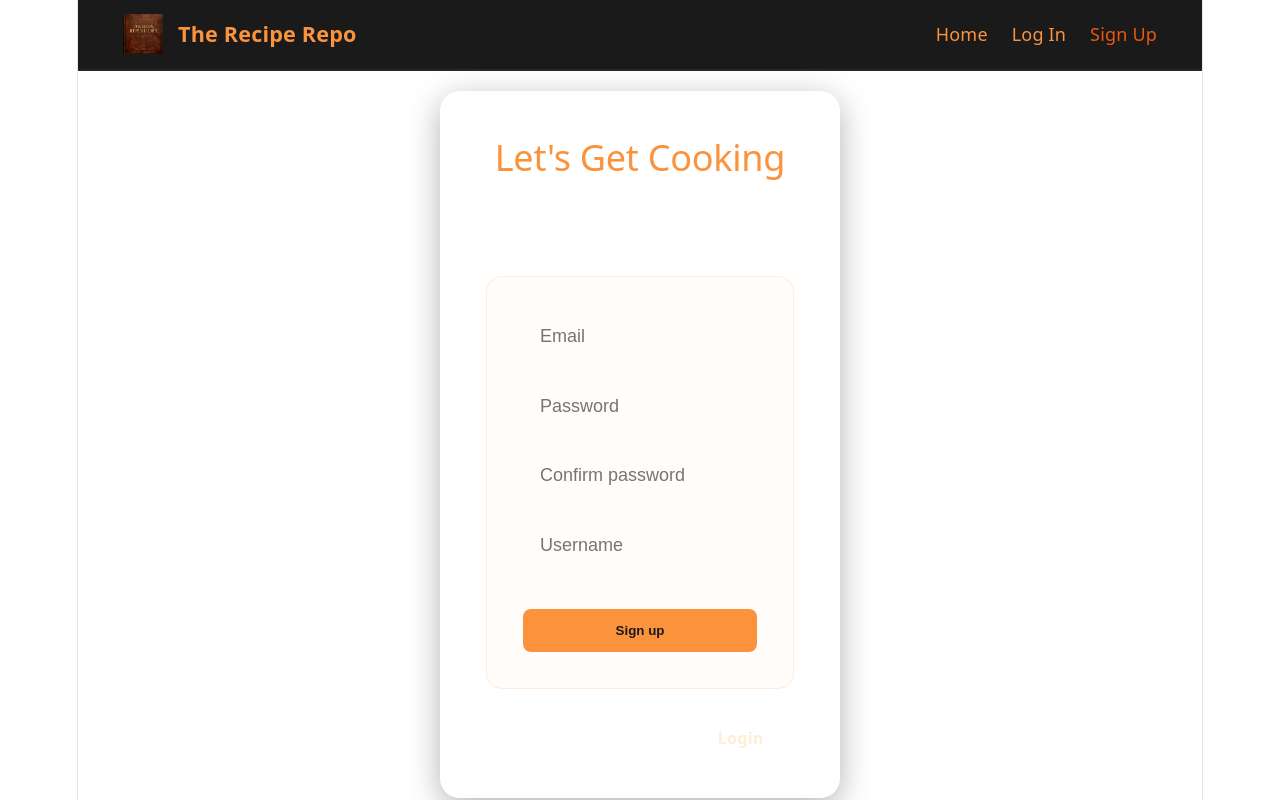
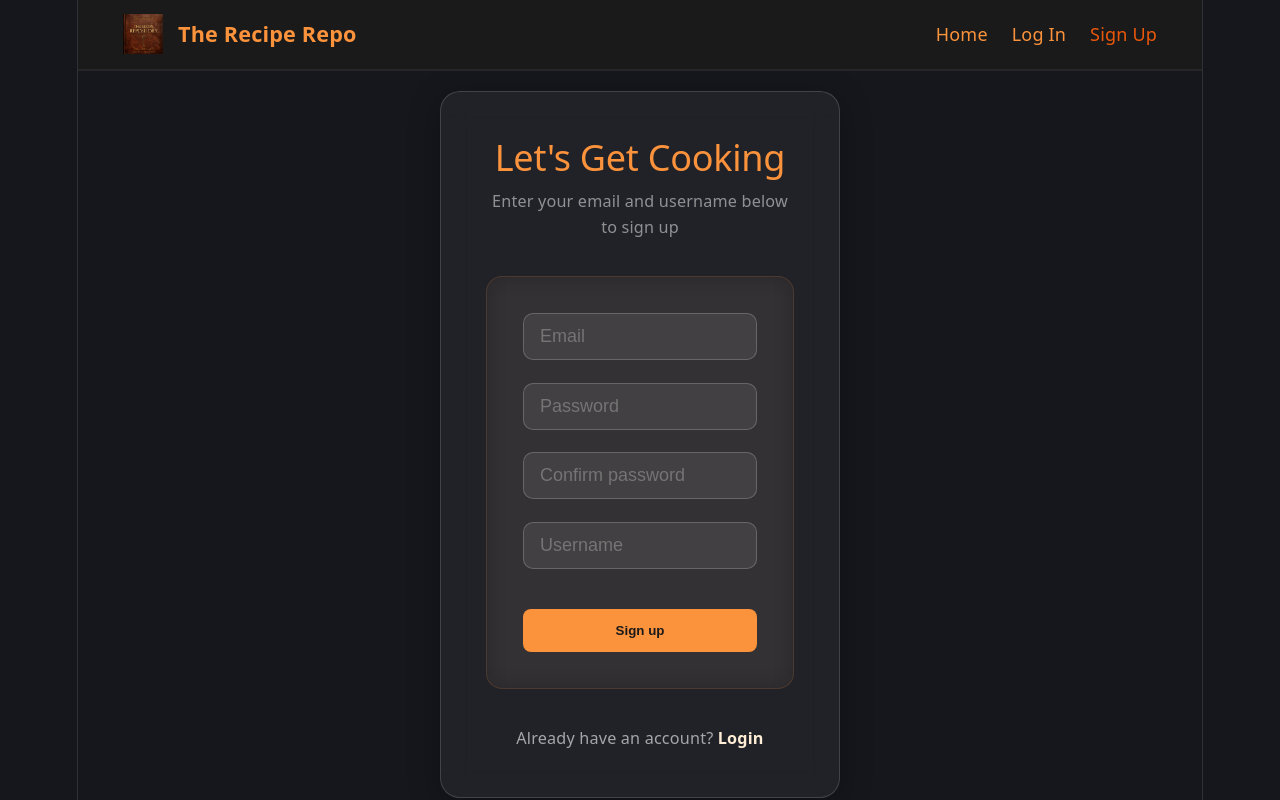
Before and after one commit to trhys/recipe-repo-fe, a React (Vite) app: page /signup in a window 1280 px wide. Shown: the top 800 px of the page. Built offline with nearby package versions, Linux system fonts and the light colour scheme; no server answers.

Commit message:
forced dark style on all machines

```diff
--- a/src/index.css
+++ b/src/index.css
@@ -1,37 +1,4 @@
 :root {
-  --text: #6b6375;
-  --text-h: #08060d;
-  --bg: #fff;
-  --border: #e5e4e7;
-  --code-bg: #f4f3ec;
-  --accent: #aa3bff;
-  --accent-bg: rgba(170, 59, 255, 0.1);
-  --accent-border: rgba(170, 59, 255, 0.5);
-  --social-bg: rgba(244, 243, 236, 0.5);
-  --shadow:
-    rgba(0, 0, 0, 0.1) 0 10px 15px -3px, rgba(0, 0, 0, 0.05) 0 4px 6px -2px;
-
-  --sans: system-ui, 'Segoe UI', Roboto, sans-serif;
-  --heading: system-ui, 'Segoe UI', Roboto, sans-serif;
-  --mono: ui-monospace, Consolas, monospace;
-
-  font: 18px/145% var(--sans);
-  letter-spacing: 0.18px;
-  color-scheme: light dark;
-  color: var(--text);
-  background: var(--bg);
-  font-synthesis: none;
-  text-rendering: optimizeLegibility;
-  -webkit-font-smoothing: antialiased;
-  -moz-osx-font-smoothing: grayscale;
-
-  @media (max-width: 1024px) {
-    font-size: 16px;
-  }
-}
-
-@media (prefers-color-scheme: dark) {
-  :root {
     --text: #9ca3af;
     --text-h: #f3f4f6;
     --bg: #16171d;
@@ -43,6 +10,22 @@
     --social-bg: rgba(47, 48, 58, 0.5);
     --shadow:
       rgba(0, 0, 0, 0.4) 0 10px 15px -3px, rgba(0, 0, 0, 0.25) 0 4px 6px -2px;
+  --sans: system-ui, 'Segoe UI', Roboto, sans-serif;
+  --heading: system-ui, 'Segoe UI', Roboto, sans-serif;
+  --mono: ui-monospace, Consolas, monospace;
+
+  font: 18px/145% var(--sans);
+  letter-spacing: 0.18px;
+  color-scheme: dark;
+  color: var(--text);
+  background: var(--bg);
+  font-synthesis: none;
+  text-rendering: optimizeLegibility;
+  -webkit-font-smoothing: antialiased;
+  -moz-osx-font-smoothing: grayscale;
+
+  @media (max-width: 1024px) {
+    font-size: 16px;
   }
 
   #social .button-icon {
```
